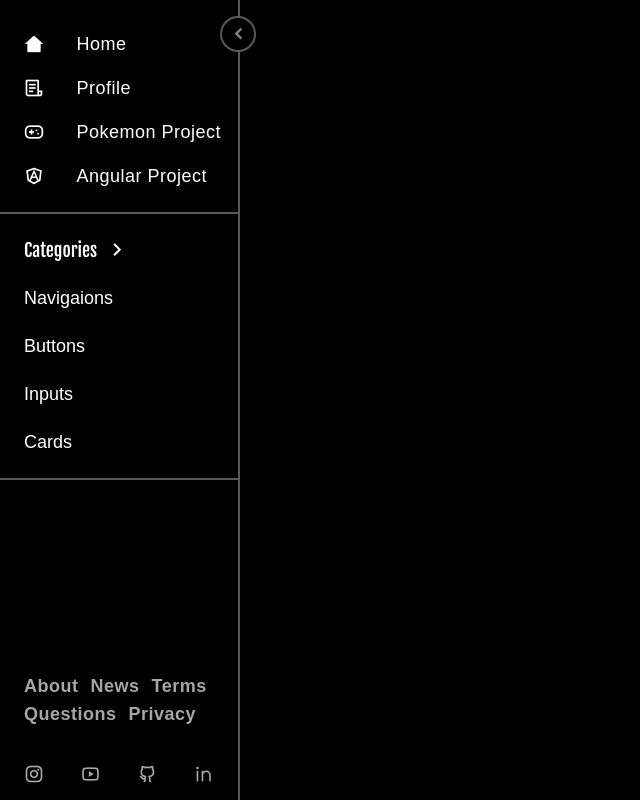
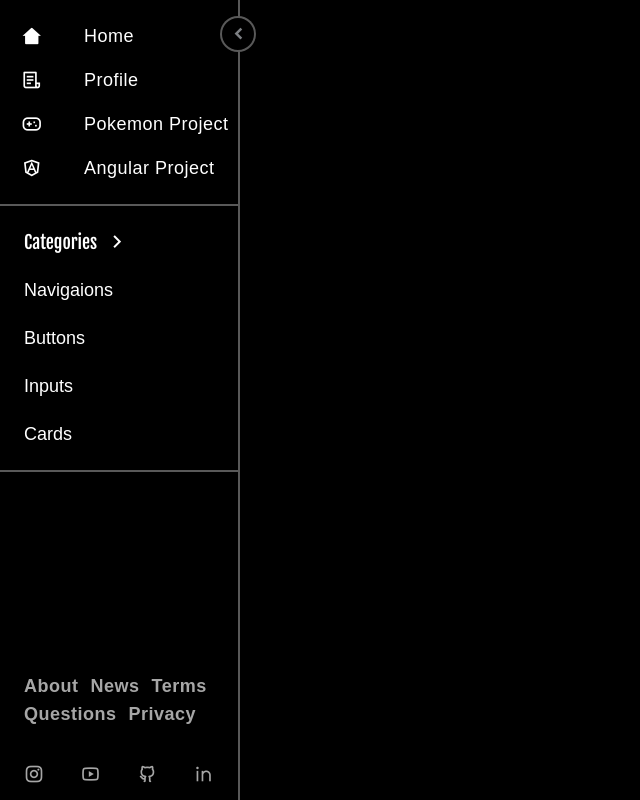
Before and after one commit to povertycycle/design-portfolio, a Next.js app: page /design-portfolio/designs in a window 1280 px wide. Shown: the whole page, without its empty margins (0-640 px from the left). Built offline with nearby package versions, Linux system fonts and the light colour scheme; a web font is replaced by a local one.

Commit message:
fix navigation

```diff
--- a/src/features/designs/navigation/DesignMenu.tsx
+++ b/src/features/designs/navigation/DesignMenu.tsx
@@ -6,19 +6,21 @@ export const DesignMenu: React.FC = () => {
             <div className="flex flex-col w-full text-white font-fjalla text-lg px-3">
                 <Link
                     href="/designs/categories"
-                    className="flex gap-2 items-center px-3 h-10 hover:bg-white/20"
+                    className="flex gap-2 items-center px-3 h-10 hover:bg-white/20 w-full"
                 >
-                    <span>Categories</span>
-                    <i className="ri-arrow-right-s-line text-2xl" />
+                    <span className="truncate flex items-center">
+                        Categories{" "}
+                        <i className="ri-arrow-right-s-line text-2xl ml-2" />
+                    </span>
                 </Link>
-                <div className="flex flex-col font-smooch mt-2 gap-2">
+                <div className="flex flex-col font-smooch mt-2 gap-2 w-full">
                     {MENU.map(({ title, url }) => (
                         <Link
                             href={url}
                             key={title}
-                            className="flex gap-4 items-center h-10 hover:bg-white/20 cursor-pointer px-3 rounded-md"
+                            className="flex gap-4 w-full items-center h-10 hover:bg-white/20 cursor-pointer px-3 rounded-md"
                         >
-                            <span>{title}</span>
+                            <span className="truncate">{title}</span>
                         </Link>
                     ))}
                 </div>
--- a/src/features/designs/navigation/Menu.tsx
+++ b/src/features/designs/navigation/Menu.tsx
@@ -4,7 +4,7 @@ import { SupportMenu } from "./SupportMenu";
 
 export function Menu() {
     return (
-        <div className="flex flex-col gap-2 w-full h-full overflow-y-auto overflow-x-hidden sleek-scroll font-smooch font-medium text-xl mt-6">
+        <div className="flex flex-col gap-2 w-full h-full overflow-y-auto overflow-x-hidden sleek-scroll font-smooch font-medium text-xl mt-4">
             <SupportMenu />
             <div className="w-full h-0.5 bg-white/35 my-2 shrink-0" />
             <DesignMenu />
--- a/src/features/designs/navigation/Navigation.tsx
+++ b/src/features/designs/navigation/Navigation.tsx
@@ -9,7 +9,7 @@ export const Navigation: React.FC = () => {
     return (
         <div
             className={`${
-                compressed ? "w-16" : "w-60"
+                compressed ? "w-16.5" : "w-60"
             } transition-[width] duration-500 border-r-2 border-white/35 flex flex-col h-full text-gray-300 text-lg shrink-0 relative`}
         >
             <div
--- a/src/features/designs/navigation/SupportMenu.tsx
+++ b/src/features/designs/navigation/SupportMenu.tsx
@@ -31,9 +31,11 @@ export const SupportMenu: React.FC = () => {
                     key={url}
                     href={url}
                     target={target}
-                    className={`h-10 px-3 w-full hover:bg-white/20 rounded-md flex gap-8 items-center text-lg`}
+                    className={`h-10 pr-3 w-full hover:bg-white/20 rounded-md flex gap-8 items-center text-lg`}
                 >
-                    <i className={`${icon} text-xl`} />
+                    <div className="h-full aspect-square flex items-center justify-center">
+                        <i className={`${icon} text-xl`} />
+                    </div>
                     <span>{title}</span>
                 </Link>
             ))}
```
